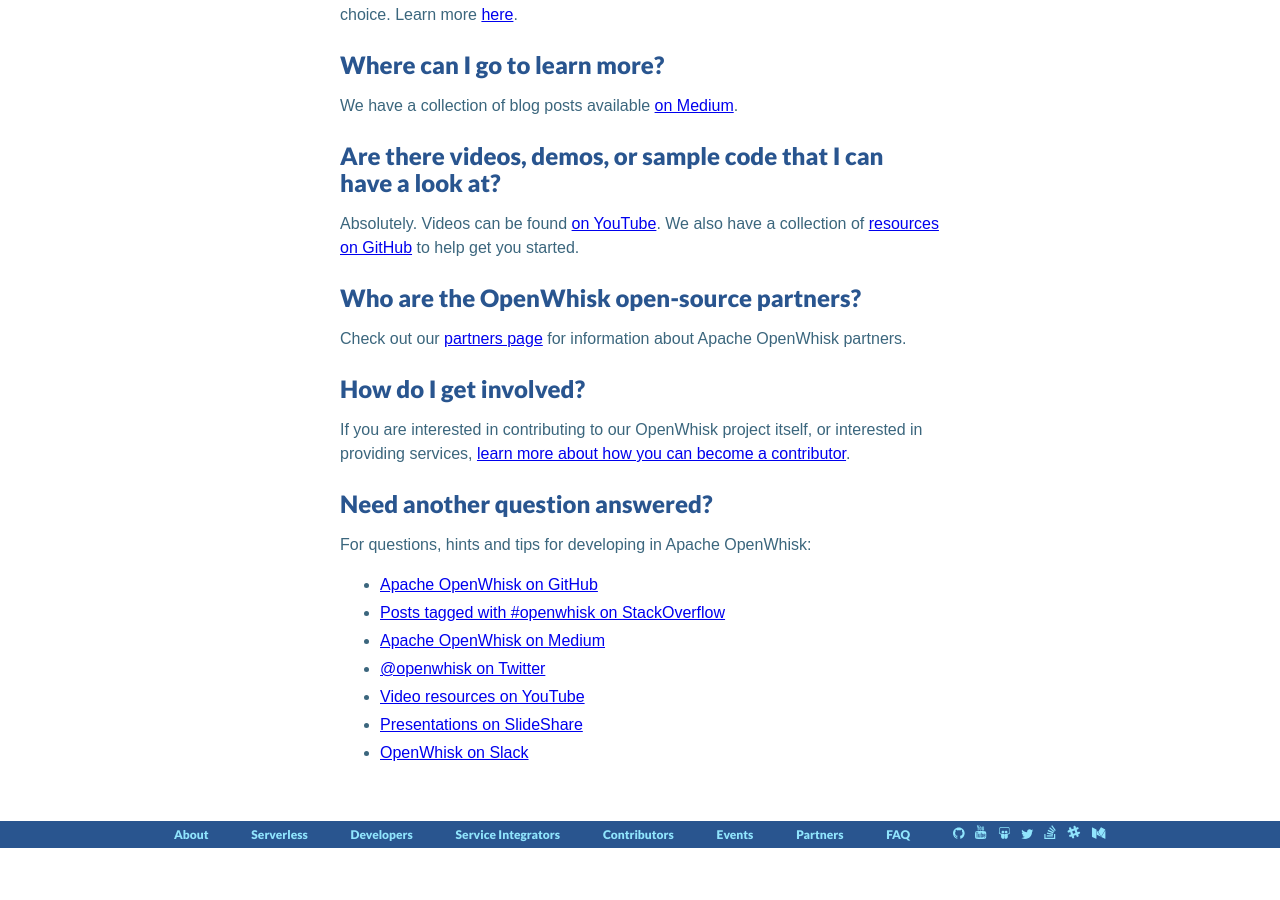
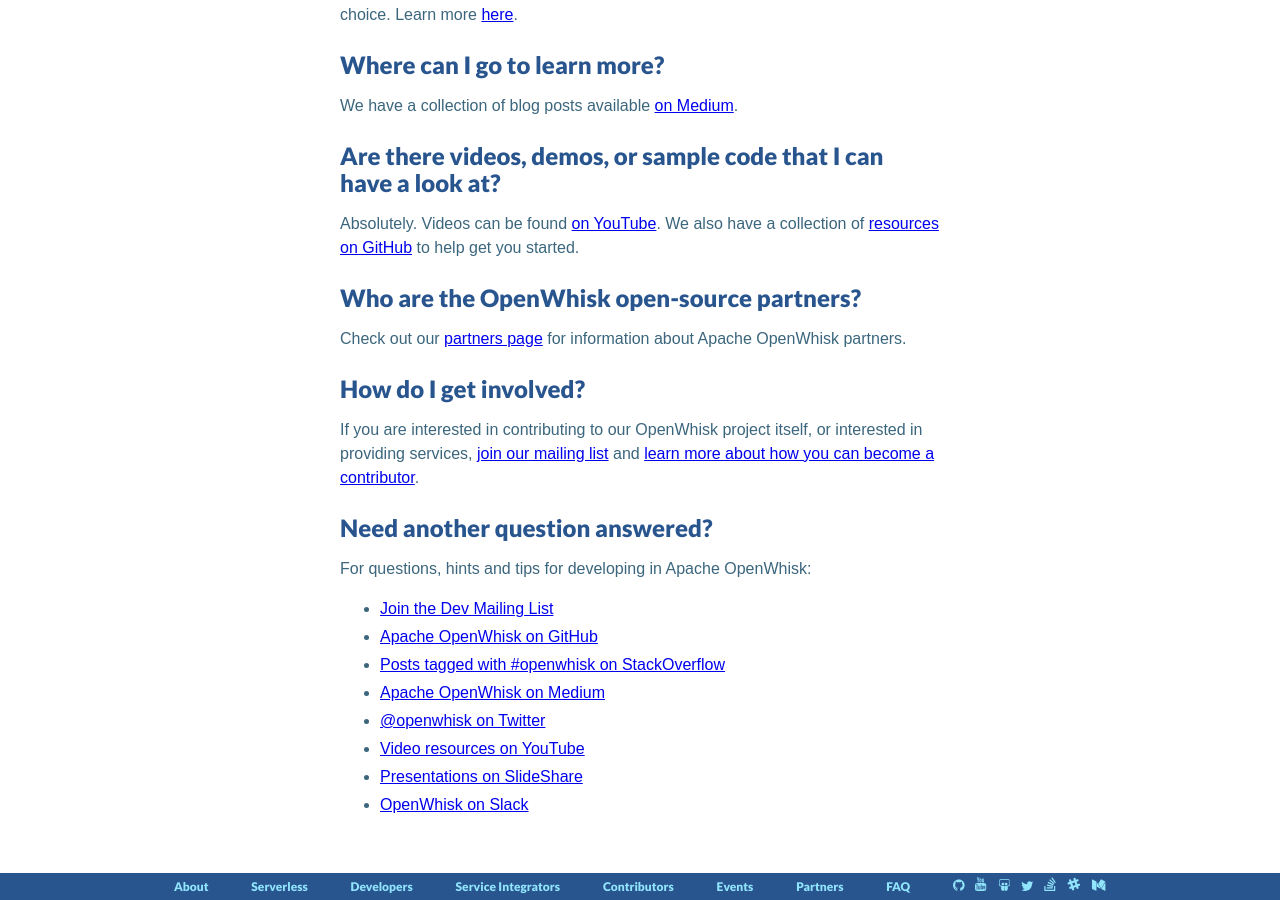
Before and after one commit to apache/openwhisk-website, a Jekyll site: the page built from faq.md, in a window 1280 px wide and 900 px high, scrolled down 1792 px. Built offline with Jekyll 4.4.1, drawn with Linux system fonts in a browser that asks for light colours; before the commit the page ends 2640 px from its top, so only the background shows below that.

Commit message:
feat(faq): added links to the mailing list where appropriate
closes #73

```diff
--- a/faq.md
+++ b/faq.md
@@ -50,12 +50,13 @@
 
 ### How do I get involved?
 
-If you are interested in contributing to our OpenWhisk project itself, or interested in providing services, [learn more about how you can become a contributor]({{ site.github.url }}/contributors).
+If you are interested in contributing to our OpenWhisk project itself, or interested in providing services, [join our mailing list]({{ site.github.url }}/contact) and [learn more about how you can become a contributor]({{ site.github.url }}/contributors).
 
 ### Need another question answered?
 
 For questions, hints and tips for developing in Apache OpenWhisk:
 
+- [Join the Dev Mailing List]({{ site.github.url }}/contact)
 - [Apache OpenWhisk on GitHub](https://github.com/openwhisk)
 - [Posts tagged with #openwhisk on StackOverflow](http://stackoverflow.com/questions/tagged/openwhisk)
 - [Apache OpenWhisk on Medium](https://medium.com/openwhisk)
```
